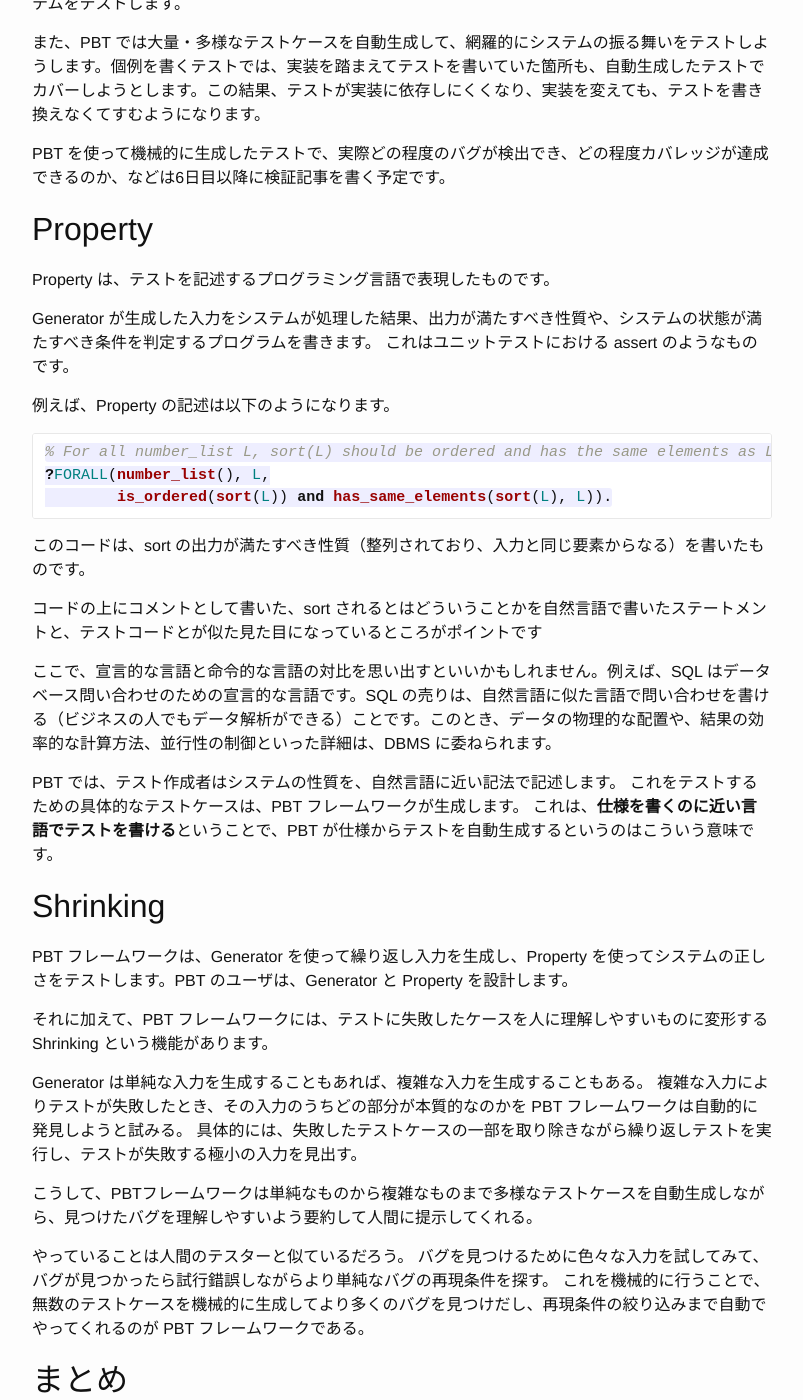
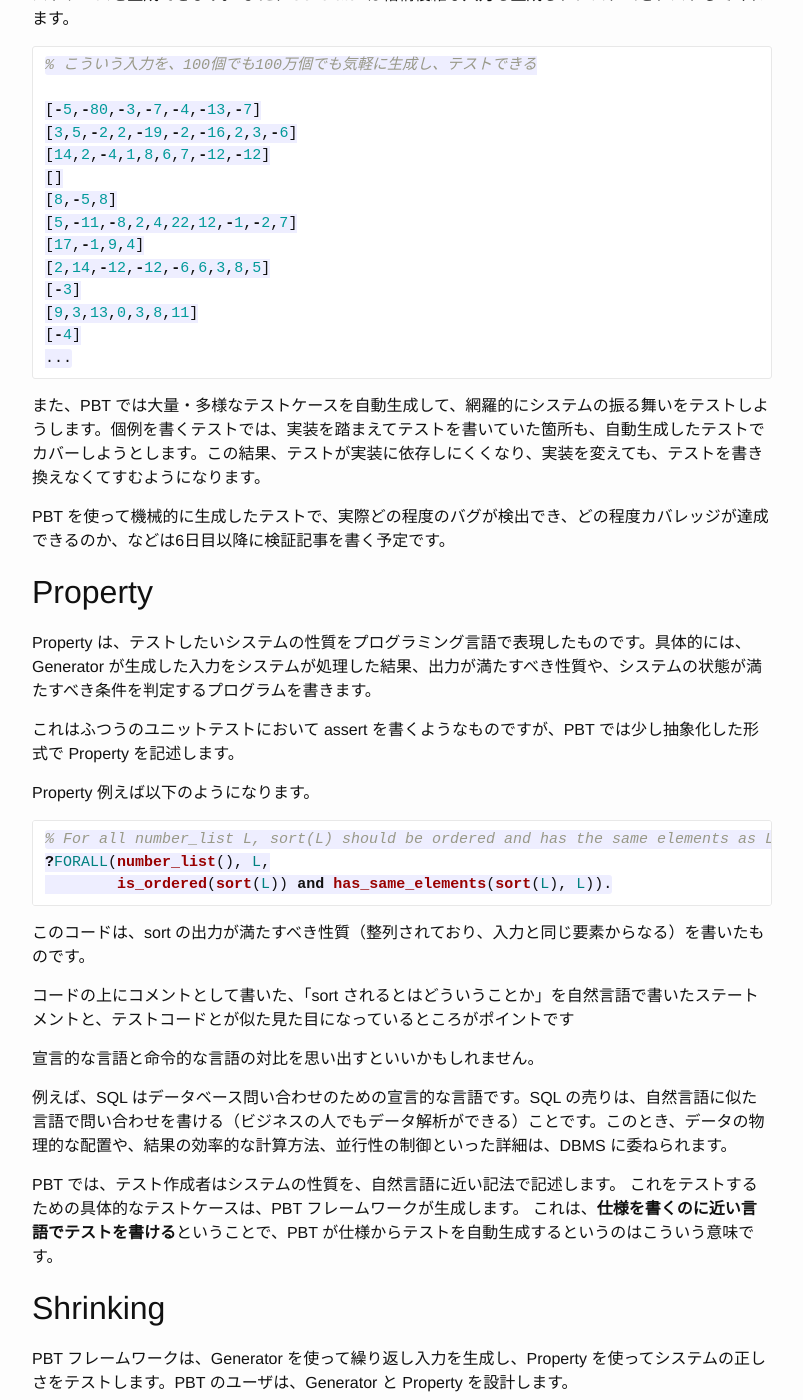
Before and after one commit to spinute/spinute.github.io, a Jekyll site: the page built from _posts/2018-12-03-PBT-day3.md, in a window 1280 px wide and 1400 px high, scrolled down 1276 px. Shown: the whole window, without its empty margins (238-1041 px from the left). Built offline with Jekyll 4.4.1, drawn with Linux system fonts in a browser that asks for light colours; some of the changed text lies outside the part shown.

Commit message:
improve day3

````diff
--- a/_posts/2018-12-03-PBT-day3.md
+++ b/_posts/2018-12-03-PBT-day3.md
@@ -13,12 +13,15 @@
 
 PBT では、フレームワークがテストケースを半自動的に生成します。一方テスト作成者は、テスト対象への入力と、テスト対象が満たすべき要件（関数の出力やシステムの状態など）を定義することになります。
 
-PBT において、入力を生成する機能を **Generator** といいます。Generator は多様な入力をランダムに生成します。また、テスト対象が満たすべき性質を **Property** といいます。PBT フレームワークには、Generator を構築し、Property を記述するための便利な DSL が含まれています（具体例は後半の記事で紹介します）。
+PBT において、入力を生成する機能を **Generator** といいます。Generator は多様な入力をランダムに生成します。また、テスト対象が満たすべき性質を **Property** といいます。
+
+PBT フレームワークには、Generator を構築し、Property を記述するための便利な DSL が含まれています（具体例は後半の記事で紹介します）。
 
 PBT フレームワークは、ユーザが定義した Generator からテスト入力を生成し、それをシステムに流し込み、ユーザが定義した Property を検査します。
 これを繰り返しながら、Property の検査が失敗したり、システムがクラッシュするテストケースを探索するのが、PBT におけるテスト実行の流れです。
 
-失敗するテストケースが見つかったときには、PBT フレームワークはもう一つ仕事をしてくれます。これは **Shrinking** と呼ばれる機能で、テストが失敗した入力を人間が理解しやすいよう簡略化してくれるものです。
+失敗するテストケースが見つかると、PBT フレームワークはもう一つ仕事をしてくれます。
+これは **Shrinking** と呼ばれる機能で、テストが失敗した入力を人間が理解しやすいよう簡略化してくれるものです。
 
 今日の記事では、Generator, Property, Shrinking の例を挙げながら、実際どのように PBT でテストを記述するかを紹介します。
 
@@ -28,7 +31,8 @@
 
 PBT フレームワークは、Generator を使ってテストに使う入力を生成します。だんだんと複雑な入力を生成する機構や、なるべく多様な入力を生成する機構が入っているフレームワークもあります。
 
-例えば、多くの PBT フレームワークには、型定義からその型の値をランダムに自動生成する generator が含まれています。それに加えて、入力をより細かく制御するために、生成した入力を条件で間引いたり、入力生成器を直接実装したりすることもあります。
+例えば、多くの PBT フレームワークには、型定義からその型の値をランダムに生成する Generator が含まれています。
+それに加えて、入力をより細かく制御するために、生成した入力を条件で間引いたり、入力生成器を直接実装したりすることもあります。
 
 ```erlang
 -type number_list() :: list(number()).
@@ -39,7 +43,25 @@
 number_list() -> list(number()).
 ```
 
-Generator を使ってテストケースを生成すると、人手でテストケースを書くのと比べて大量のテストケースを気軽に生成し、テストを実施できます。また、人手で組み立てるのは面倒な入力を生成し、システムをテストします。
+Generator を使ってテストケースを生成すると、人手でテストケースを書くのと比べて気軽に大量のテストケースを生成できます。
+また、Generator は結構複雑な入力も生成し、システムをテストしてくれます。
+
+```erlang
+% こういう入力を、100個でも100万個でも気軽に生成し、テストできる
+
+[-5,-80,-3,-7,-4,-13,-7]
+[3,5,-2,2,-19,-2,-16,2,3,-6]
+[14,2,-4,1,8,6,7,-12,-12]
+[]
+[8,-5,8]
+[5,-11,-8,2,4,22,12,-1,-2,7]
+[17,-1,9,4]
+[2,14,-12,-12,-6,6,3,8,5]
+[-3]
+[9,3,13,0,3,8,11]
+[-4]
+...
+```
 
 また、PBT では大量・多様なテストケースを自動生成して、網羅的にシステムの振る舞いをテストしようします。個例を書くテストでは、実装を踏まえてテストを書いていた箇所も、自動生成したテストでカバーしようとします。この結果、テストが実装に依存しにくくなり、実装を変えても、テストを書き換えなくてすむようになります。
 
@@ -47,12 +69,11 @@
 
 ## Property
 
-Property は、テストを記述するプログラミング言語で表現したものです。
+Property は、テストしたいシステムの性質をプログラミング言語で表現したものです。具体的には、Generator が生成した入力をシステムが処理した結果、出力が満たすべき性質や、システムの状態が満たすべき条件を判定するプログラムを書きます。
 
-Generator が生成した入力をシステムが処理した結果、出力が満たすべき性質や、システムの状態が満たすべき条件を判定するプログラムを書きます。
-これはユニットテストにおける assert のようなものです。
+これはふつうのユニットテストにおいて assert を書くようなものですが、PBT では少し抽象化した形式で Property を記述します。
 
-例えば、Property の記述は以下のようになります。
+Property 例えば以下のようになります。
 
 ```erlang
 % For all number_list L, sort(L) should be ordered and has the same elements as L.
@@ -62,9 +83,11 @@
 
 このコードは、sort の出力が満たすべき性質（整列されており、入力と同じ要素からなる）を書いたものです。
 
-コードの上にコメントとして書いた、sort されるとはどういうことかを自然言語で書いたステートメントと、テストコードとが似た見た目になっているところがポイントです
+コードの上にコメントとして書いた、「sort されるとはどういうことか」を自然言語で書いたステートメントと、テストコードとが似た見た目になっているところがポイントです
 
-ここで、宣言的な言語と命令的な言語の対比を思い出すといいかもしれません。例えば、SQL はデータベース問い合わせのための宣言的な言語です。SQL の売りは、自然言語に似た言語で問い合わせを書ける（ビジネスの人でもデータ解析ができる）ことです。このとき、データの物理的な配置や、結果の効率的な計算方法、並行性の制御といった詳細は、DBMS に委ねられます。
+宣言的な言語と命令的な言語の対比を思い出すといいかもしれません。
+
+例えば、SQL はデータベース問い合わせのための宣言的な言語です。SQL の売りは、自然言語に似た言語で問い合わせを書ける（ビジネスの人でもデータ解析ができる）ことです。このとき、データの物理的な配置や、結果の効率的な計算方法、並行性の制御といった詳細は、DBMS に委ねられます。
 
 PBT では、テスト作成者はシステムの性質を、自然言語に近い記法で記述します。
 これをテストするための具体的なテストケースは、PBT フレームワークが生成します。
@@ -76,15 +99,15 @@
 
 それに加えて、PBT フレームワークには、テストに失敗したケースを人に理解しやすいものに変形する Shrinking という機能があります。
 
-Generator は単純な入力を生成することもあれば、複雑な入力を生成することもある。
-複雑な入力によりテストが失敗したとき、その入力のうちどの部分が本質的なのかを PBT フレームワークは自動的に発見しようと試みる。
-具体的には、失敗したテストケースの一部を取り除きながら繰り返しテストを実行し、テストが失敗する極小の入力を見出す。
+Generator は単純な入力を生成することもあれば、複雑な入力を生成することもあります。
+複雑な入力によりテストが失敗したとき、その入力のうちどの部分が本質的なのかを PBT フレームワークは自動的に発見しようと試みます。
+具体的には、失敗したテストケースの一部を取り除きながら繰り返しテストを実行し、テストが失敗する極小の入力を見出します。
 
-こうして、PBTフレームワークは単純なものから複雑なものまで多様なテストケースを自動生成しながら、見つけたバグを理解しやすいよう要約して人間に提示してくれる。
+こうして、PBTフレームワークは単純なものから複雑なものまで多様なテストケースを自動生成しながらも、見つけたバグを理解しやすいよう要約して人間に提示してくれます。
 
-やっていることは人間のテスターと似ているだろう。
-バグを見つけるために色々な入力を試してみて、バグが見つかったら試行錯誤しながらより単純なバグの再現条件を探す。
-これを機械的に行うことで、無数のテストケースを機械的に生成してより多くのバグを見つけだし、再現条件の絞り込みまで自動でやってくれるのが PBT フレームワークである。
+これは人間がバグを見つけるときにもしていることです。
+バグを見つけるために色々な入力を試してみて、バグが見つかったら試行錯誤しながらより単純なバグの再現条件を探します。
+PBT では、これを機械的に行うことで、無数のテストケースを機械的に生成してより多くのバグを見つけだし、再現条件の絞り込みまで自動でやってくれます。
 
 ## まとめ
 
````
